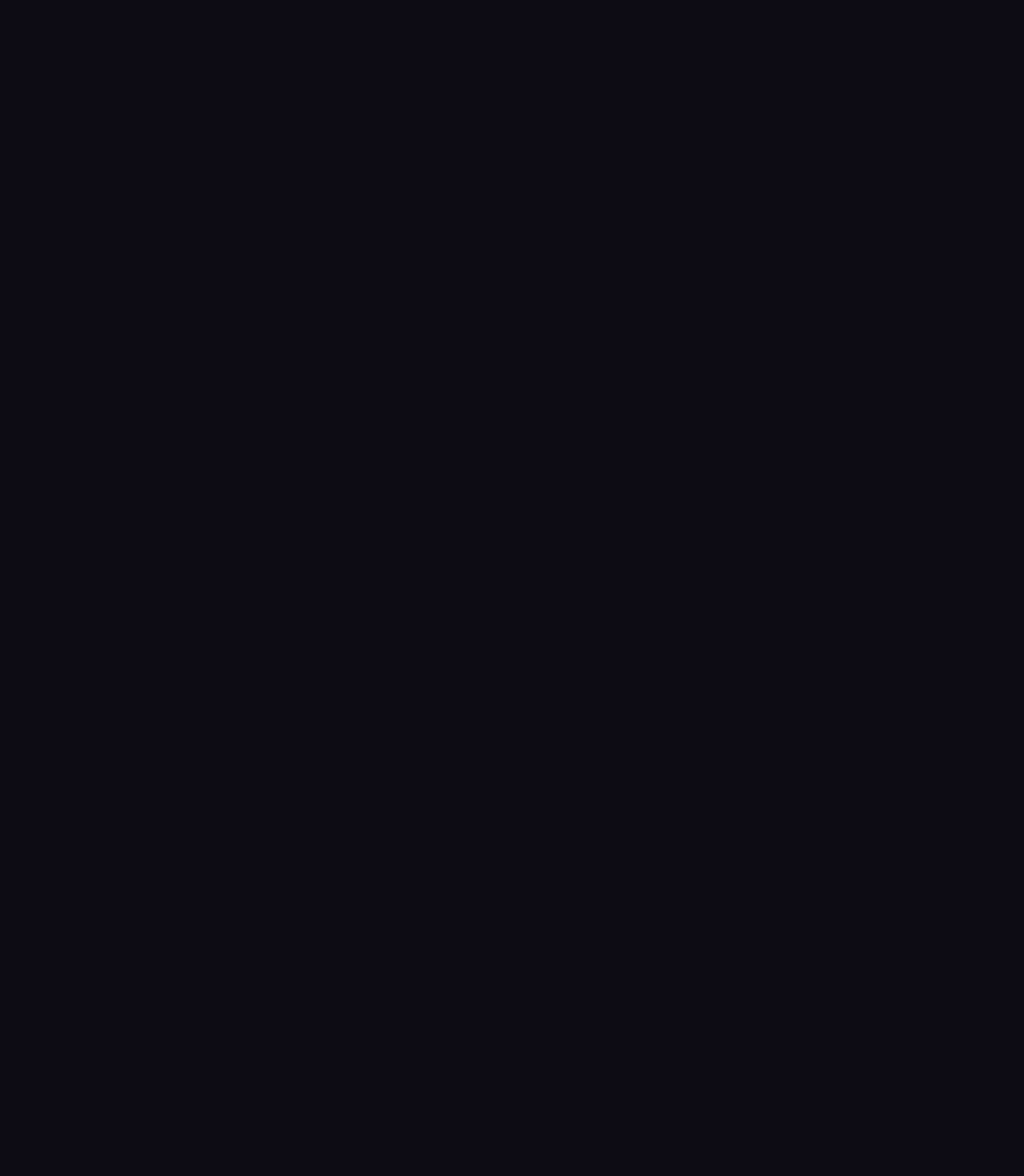
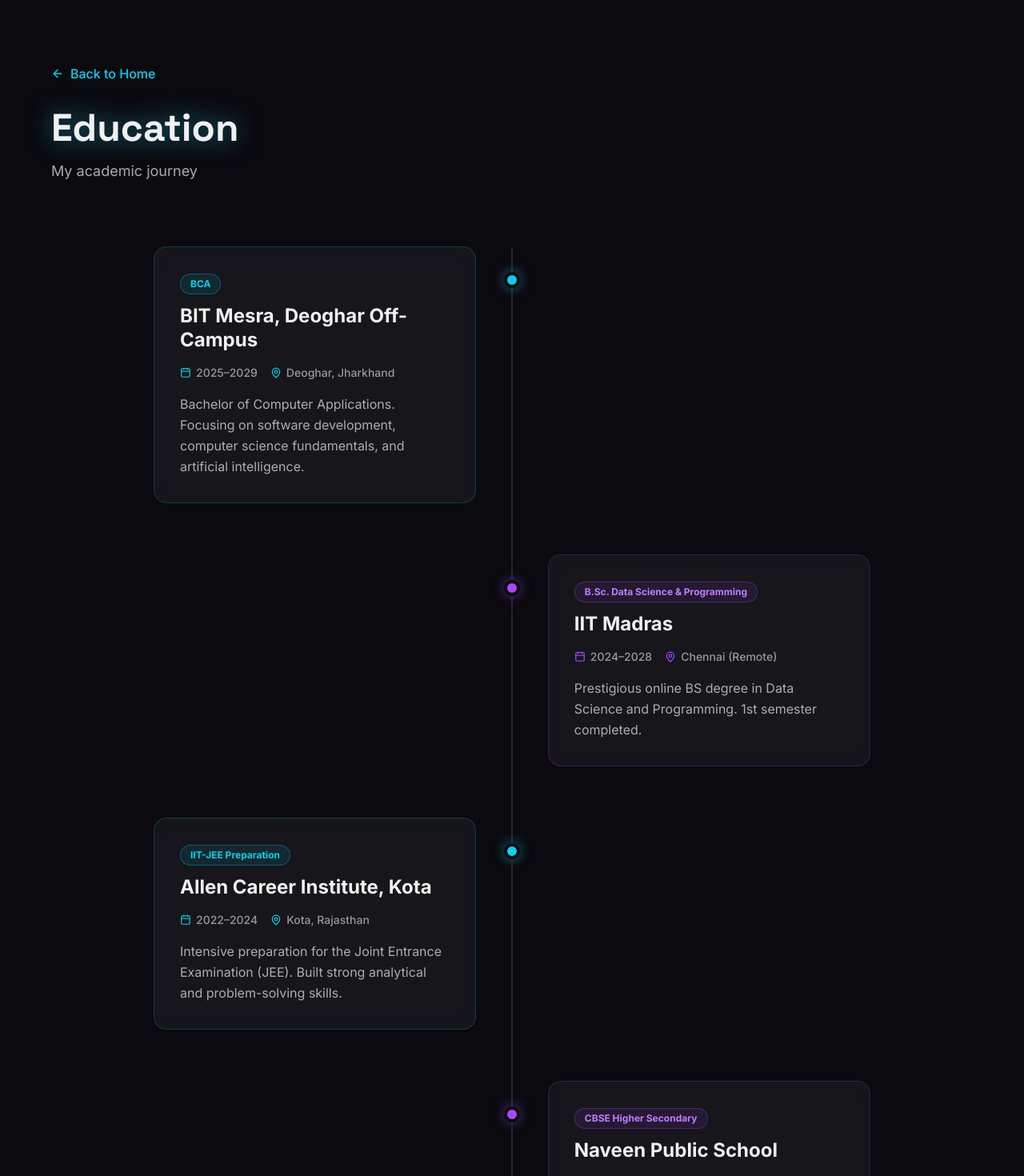
Before and after one commit to rohitraj-dev/portfolio, a React app: page /education in a window 1280 px wide. Before the commit this address had no page. Shown: the top 1470 px of the page at 80% size. Before the commit the page ends 800 px from the top, so only its background shows below. Built offline with nearby package versions, Linux system fonts and the light colour scheme; the HTML template or start-up script is replaced by a standard one.

Commit message:
feat: add /education page with vertical timeline

```diff
--- a/src/App.jsx
+++ b/src/App.jsx
@@ -3,6 +3,7 @@
 import ProjectDetail from './pages/ProjectDetail'
 
 import Certifications from './pages/Certifications'
+import Education from './pages/Education'
 
 function App() {
   return (
@@ -11,6 +12,7 @@
         <Route path="/" element={<Home />} />
         <Route path="/projects/:id" element={<ProjectDetail />} />
         <Route path="/certifications" element={<Certifications />} />
+        <Route path="/education" element={<Education />} />
       </Routes>
     </BrowserRouter>
   )
--- a/src/components/Navbar.jsx
+++ b/src/components/Navbar.jsx
@@ -7,7 +7,7 @@
   { label: 'About', id: 'about' },
   { label: 'Skills', id: 'skills' },
   { label: 'Projects', id: 'projects' },
-  { label: 'Journey', id: 'education' },
+  { label: 'Education', path: '/education' },
   { label: 'Certifications', path: '/certifications' },
   { label: 'Contact', id: 'contact' },
 ];
--- a/src/data/timeline.js
+++ b/src/data/timeline.js
@@ -1,46 +1,44 @@
-const timeline = [
+const education = [
   {
-    year: "2010–2022",
-    title: "Secondary School — ICSE",
-    institution: "12 years of schooling",
-    description: "Completed secondary education under ICSE board. Built strong foundations in science and mathematics.",
-    type: "education",
+    institution: "BIT Mesra, Deoghar Off-Campus",
+    degree: "BCA",
+    duration: "2025–2029",
+    location: "Deoghar, Jharkhand",
+    description: "Bachelor of Computer Applications. Focusing on software development, computer science fundamentals, and artificial intelligence.",
+    color: "cyan"
   },
   {
-    year: "2022–2024",
-    title: "Higher Secondary — CBSE",
-    institution: "Physics, Chemistry, Maths, English, PE",
-    description: "Completed 11th and 12th under CBSE board with PCM. Developed interest in programming during this period.",
-    type: "education",
+    institution: "IIT Madras",
+    degree: "B.Sc. Data Science & Programming",
+    duration: "2024–2028",
+    location: "Chennai (Remote)",
+    description: "Prestigious online BS degree in Data Science and Programming. 1st semester completed.",
+    color: "purple"
   },
   {
-    year: "2024",
-    title: "Started B.Sc. Data Science & Programming",
-    institution: "IIT Madras (Online Degree)",
-    description: "Enrolled in IIT Madras's prestigious online BS degree in Data Science and Programming. Completed 1st semester.",
-    type: "milestone",
+    institution: "Allen Career Institute, Kota",
+    degree: "IIT-JEE Preparation",
+    duration: "2022–2024",
+    location: "Kota, Rajasthan",
+    description: "Intensive preparation for the Joint Entrance Examination (JEE). Built strong analytical and problem-solving skills.",
+    color: "cyan"
   },
   {
-    year: "2025",
-    title: "Started BCA",
-    institution: "BIT Deoghar Off-Campus",
-    description: "Began Bachelor of Computer Applications at BIT Deoghar. Focusing on software development and AI.",
-    type: "education",
+    institution: "Naveen Public School",
+    degree: "CBSE Higher Secondary",
+    duration: "2022–2024",
+    location: "Deoghar, Jharkhand",
+    description: "Physics, Chemistry, Maths, English, and Physical Education. Developed a core interest in programming.",
+    color: "purple"
   },
   {
-    year: "2025",
-    title: "Built ExamIQ & AI Meal Planner",
-    institution: "Personal Projects",
-    description: "Shipped first real AI-powered projects using Claude API and Python genetic algorithms.",
-    type: "milestone",
-  },
-  {
-    year: "2025 →",
-    title: "Building MarketPulse & Vakalat",
-    institution: "Ongoing",
-    description: "Currently developing an AI stock tracker and a legal tech platform for Indian lawyers.",
-    type: "current",
-  },
+    institution: "St. Francis School Jasidih",
+    degree: "ICSE Secondary",
+    duration: "till 2022",
+    location: "Jasidih, Deoghar",
+    description: "Completed secondary education under the ICSE board. Established strong foundations in science and mathematics.",
+    color: "cyan"
+  }
 ];
 
-export default timeline;
+export default education;
--- /dev/null
+++ b/src/pages/Education.jsx
@@ -0,0 +1,115 @@
+import { motion } from 'framer-motion';
+import { ArrowLeft, MapPin, Calendar } from 'lucide-react';
+import { Link } from 'react-router-dom';
+import educationData from '../data/timeline';
+
+export default function Education() {
+  return (
+    <div className="min-h-screen bg-[#0a0a0f] text-white py-20 px-6 overflow-hidden">
+      <div className="max-w-6xl mx-auto">
+
+        {/* Navigation & Hero */}
+        <div className="mb-20">
+          <Link
+            to="/"
+            className="text-cyan-400 hover:text-white transition-colors flex items-center gap-2 mb-8 font-medium inline-flex"
+          >
+            <ArrowLeft size={16} /> Back to Home
+          </Link>
+
+          <motion.div
+            initial={{ opacity: 0, y: -20 }}
+            animate={{ opacity: 1, y: 0 }}
+            transition={{ duration: 0.5 }}
+            className="text-center md:text-left"
+          >
+            <h1 className="text-4xl md:text-5xl font-bold font-[Space_Grotesk] drop-shadow-[0_0_15px_rgba(34,211,238,0.5)] mb-4">
+              Education
+            </h1>
+            <p className="text-white/70 text-lg max-w-2xl">
+              My academic journey
+            </p>
+          </motion.div>
+        </div>
+
+        {/* Timeline Container */}
+        <div className="relative max-w-4xl mx-auto">
+
+          {/* Vertical Center Line */}
+          <div className="absolute left-6 md:left-1/2 top-0 bottom-0 w-0.5 bg-white/10 md:-translate-x-1/2 rounded-full"></div>
+
+          {educationData.map((item, index) => {
+            // Alternate sides on desktop
+            const isEven = index % 2 === 0;
+            const isCyan = item.color === 'cyan';
+
+            return (
+              <div
+                key={index}
+                className={`relative flex flex-col md:flex-row w-full mb-16 ${isEven ? 'md:justify-start' : 'md:justify-end'}`}
+              >
+                {/* Center Dot */}
+                <div
+                  className={`absolute left-6 md:left-1/2 top-8 w-5 h-5 rounded-full border-4 border-[#0a0a0f] md:-translate-x-1/2 z-10 -translate-x-1/2 ${
+                    isCyan
+                      ? 'bg-cyan-400 shadow-[0_0_15px_rgba(34,211,238,0.5)]'
+                      : 'bg-purple-500 shadow-[0_0_15px_rgba(168,85,247,0.5)]'
+                  }`}
+                ></div>
+
+                {/* Timeline Card */}
+                <motion.div
+                  initial={{ opacity: 0, x: isEven ? -50 : 50 }}
+                  whileInView={{ opacity: 1, x: 0 }}
+                  viewport={{ once: true, amount: 0.3 }}
+                  transition={{ duration: 0.6, ease: "easeOut" }}
+                  className="w-full md:w-[45%] pl-16 md:pl-0"
+                >
+                  <div className={`bg-white/5 backdrop-blur-md border rounded-2xl p-6 md:p-8 transition-all duration-300 ${
+                    isCyan
+                      ? 'border-cyan-400/20 hover:border-cyan-400/50 hover:shadow-[0_0_20px_rgba(34,211,238,0.1)]'
+                      : 'border-purple-500/20 hover:border-purple-500/50 hover:shadow-[0_0_20px_rgba(168,85,247,0.1)]'
+                  }`}>
+
+                    {/* Badge & Title */}
+                    <div className="mb-4">
+                      <span className={`inline-block border text-xs font-bold px-3 py-1 rounded-full mb-3 ${
+                        isCyan
+                          ? 'bg-cyan-400/10 border-cyan-400/30 text-cyan-400'
+                          : 'bg-purple-500/10 border-purple-500/30 text-purple-400'
+                      }`}>
+                        {item.degree}
+                      </span>
+                      <h3 className="text-2xl font-bold text-white leading-tight">
+                        {item.institution}
+                      </h3>
+                    </div>
+
+                    {/* Meta info */}
+                    <div className="flex flex-wrap gap-4 text-sm text-white/60 mb-4 font-medium">
+                      <div className="flex items-center gap-1.5">
+                        <Calendar size={14} className={isCyan ? 'text-cyan-400' : 'text-purple-500'} />
+                        {item.duration}
+                      </div>
+                      <div className="flex items-center gap-1.5">
+                        <MapPin size={14} className={isCyan ? 'text-cyan-400' : 'text-purple-500'} />
+                        {item.location}
+                      </div>
+                    </div>
+
+                    {/* Description */}
+                    <p className="text-white/70 leading-relaxed text-sm md:text-base">
+                      {item.description}
+                    </p>
+
+                  </div>
+                </motion.div>
+              </div>
+            );
+          })}
+        </div>
+
+      </div>
+    </div>
+  );
+}
--- a/src/pages/Home.jsx
+++ b/src/pages/Home.jsx
@@ -3,7 +3,6 @@
 import About from '../components/About'
 import Skills from '../components/Skills'
 import Projects from '../components/Projects'
-import Timeline from '../components/Timeline'
 import Contact from '../components/Contact'
 
 function Home() {
@@ -14,7 +13,6 @@
       <About />
       <Skills />
       <Projects />
-      <Timeline />
       <Contact />
 
       <footer className="bg-[#0a0a0f] border-t border-white/10 py-6 text-center">
```
